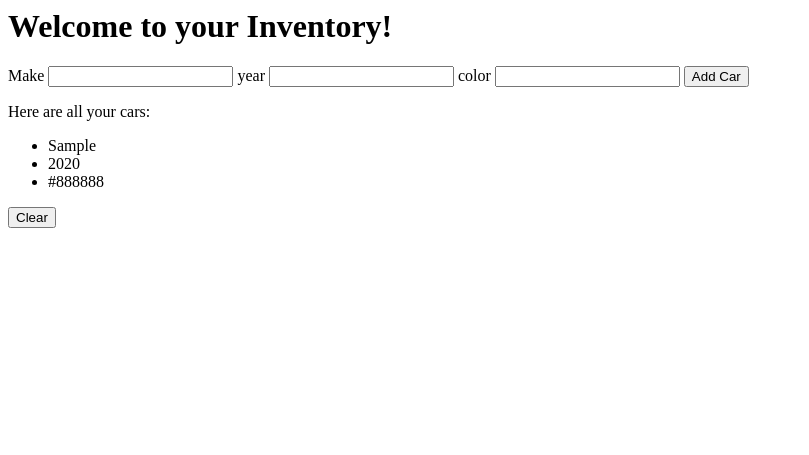
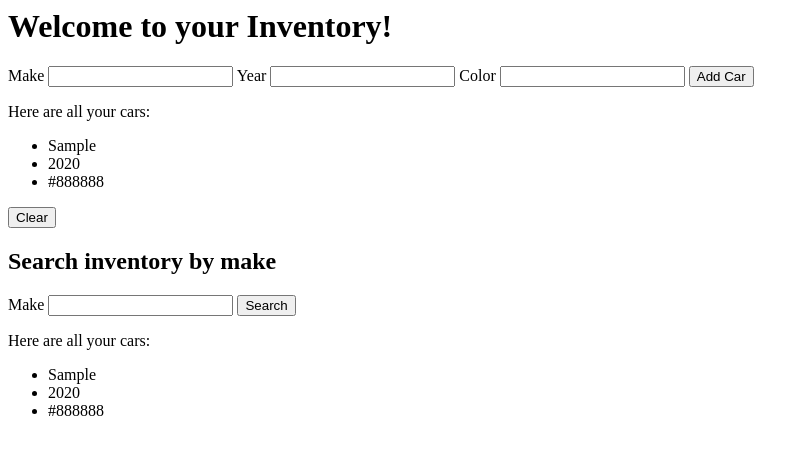
Before and after one commit to yvonnapc/php-inventory, a PHP site: template views/index.twig in a window 1280 px wide. Shown: the top 455 px of the page, without its empty margins (0-809 px from the left). Run offline with PHP 8.4, Linux system fonts and the light colour scheme; the template is opened without the code that fills it: most values are stand-ins (such as "Sample title", 1, 10 or a date in 2020); some libraries are stand-ins or nearby versions.

Commit message:
add search function

```diff
--- a/views/index.twig
+++ b/views/index.twig
@@ -9,10 +9,10 @@
       <label for='make'>Make</label>
       <input id='make' name='make' type='text'>
 
-      <label for='year'>year</label>
+      <label for='year'>Year</label>
       <input id='year' name='year' type='number'>
 
-      <label for='color'>color</label>
+      <label for='color'>Color</label>
       <input id='color' name='color' type='text'>
 
         <button type='submit'>Add Car</button>
@@ -32,5 +32,21 @@
   <form action='/delete' method='post'>
       <button type='submit'>Clear</button>
   </form>
+  <h2>Search inventory by make</h2>
+  <form action='/find' method='get'>
+    <label for='make'>Make</label>
+    <input id='make' name='make' type='text'>
+      <button type='submit'>Search</button>
+  </form>
+      {% if results is not empty %}
+    <p>Here are all your cars:</p>
+    <ul>
+      {% for result in results %}
+          <li>{{ result.getMake }}</li>
+          <li>{{ result.getYear }}</li>
+          <li>{{ result.getColor }}</li>
+      {% endfor %}
+    </ul>
+    {% endif %}
 </body>
 </html>
```
Also changed, not shown: app/app.php (+7 -0 lines), src/Cars.php (+7 -4 lines).
